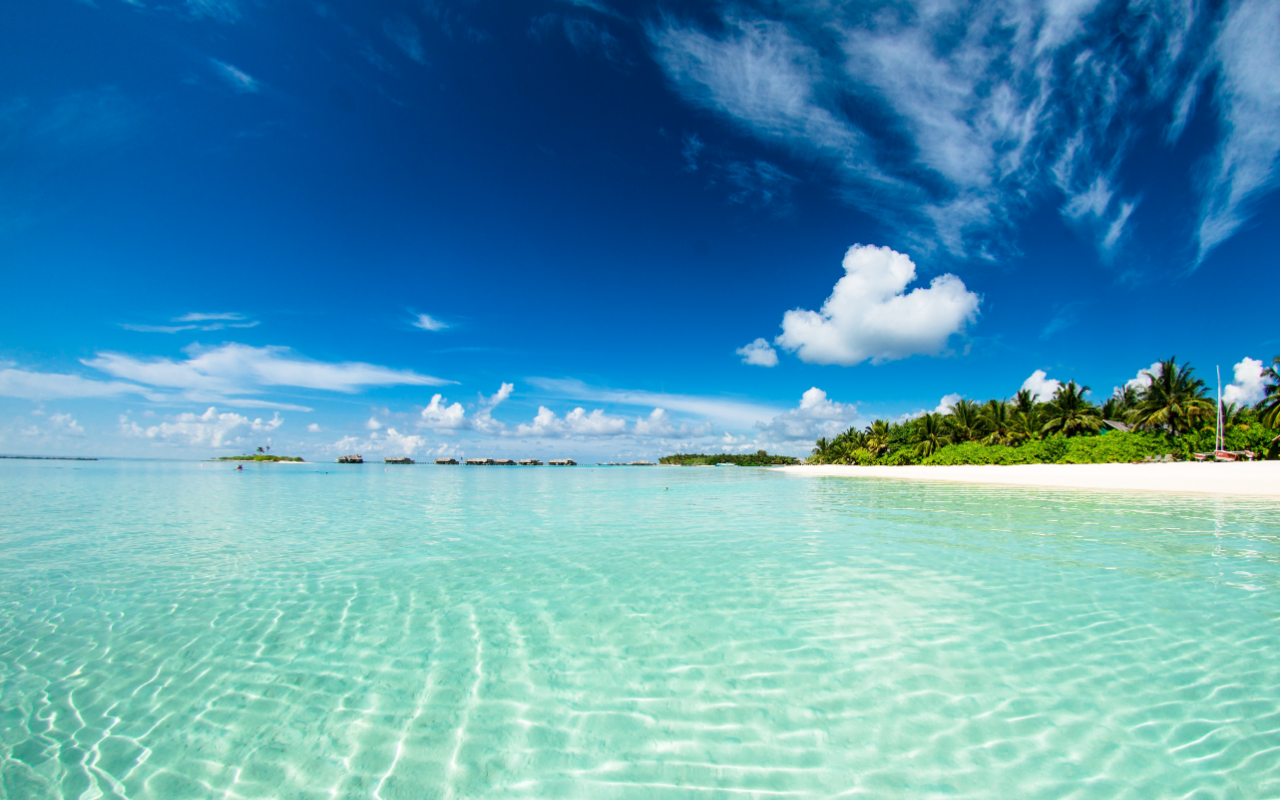
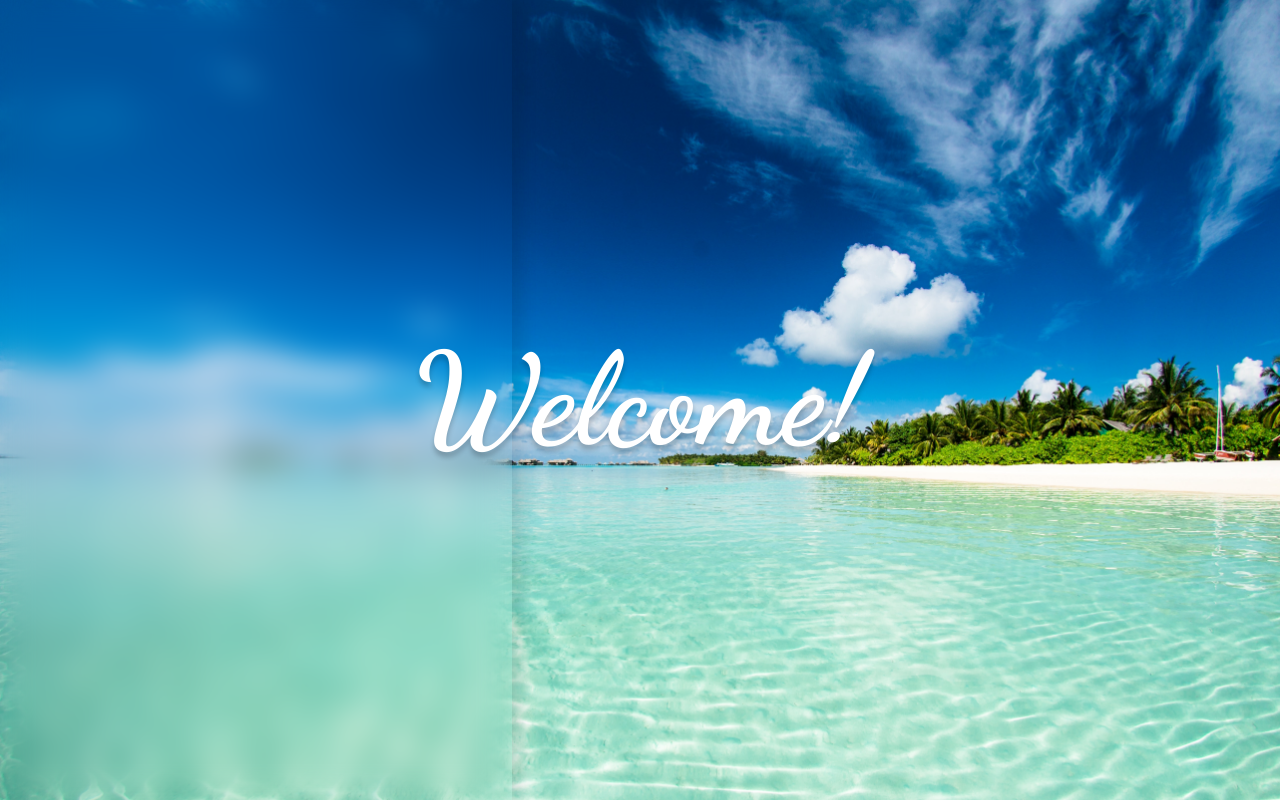
Before and after one commit to ajrfyd/jiny-project, a React (Create React App) app in the folder client/: page / in a window 1280 px wide. Built offline with nearby package versions, Linux system fonts and the light colour scheme.

Commit message:
Update: client Home

```diff
--- a/client/src/App.tsx
+++ b/client/src/App.tsx
@@ -1,11 +1,18 @@
-import React from "react";
 import styled from "styled-components";
+import Glass from "./components/Glass";
+import Header from "./components/Header";
+import Home from './pages/Home';
+import { Routes, Route } from "react-router-dom";
 
 const App = () => {
 
   return (
     <Container>
       <Img src="bg.jpg"/>
+      <Glass />
+      <Routes>
+        <Route path='/' element={<Home />}/>
+      </Routes>
     </Container>
   )
 }
@@ -13,10 +20,13 @@ const App = () => {
 export default App;
 
 const Container = styled.div`
-  font-size: 300px;
   width: 100%;
   min-height: 100vh;
   position: relative;
+  display: flex;
+  justify-content: center;
+  align-items: center;
+  overflow: hidden;
 
   /* background: url('bg.jpg') no-repeat left top;
   background-size: 100vw 100vh; */
--- /dev/null
+++ b/client/src/components/Glass.tsx
@@ -0,0 +1,24 @@
+import styled from "styled-components";
+
+const Glass = () => {
+
+  return (
+    <Container>
+    </Container>
+  )
+}
+
+export default Glass;
+
+const Container = styled.div`
+  position: absolute;
+  top: 0;
+  left: 0;
+  width: 40%;
+  height: 100%;
+  z-index: 1;
+  backdrop-filter: blur(15px);
+  box-shadow: 10px 0 15px rgba(0, 0, 0, .1);
+  transition: .5s;
+  transition-delay: .5s;
+`
--- /dev/null
+++ b/client/src/components/Header.tsx
@@ -0,0 +1,23 @@
+import styled from "styled-components";
+
+const Header = () => {
+
+  return (
+    <Container>
+
+    </Container>
+  )
+}
+
+export default Header;
+
+const Container = styled.header`
+  position: absolute;
+  top: 0;
+  left: 0;
+  width: 100%;
+  padding: 40px 100px;
+  z-index: 100;
+  justify-content: space-between;
+  align-items: center;
+`
--- a/client/src/index.css
+++ b/client/src/index.css
@@ -1,3 +1,5 @@
+@import url('https://fonts.googleapis.com/css2?family=Amatic+SC:wght@400;700&family=Dancing+Script:wght@700&family=Nanum+Myeongjo:wght@400;700&display=swap');
+
 * {
   margin: 0;
   padding: 0;
--- a/client/src/index.tsx
+++ b/client/src/index.tsx
@@ -5,6 +5,7 @@ import App from './App';
 import { Provider } from 'react-redux';
 import { QueryClient, QueryClientProvider } from 'react-query';
 import { ReactQueryDevtools } from 'react-query/devtools';
+import { BrowserRouter } from 'react-router-dom';
 
 const client = new QueryClient();
 
@@ -14,7 +15,9 @@ const root = ReactDOM.createRoot(
 root.render(
   <QueryClientProvider client={client}>
     {/* <Provider store={store}> */}
-      <App />
+      <BrowserRouter>
+        <App />
+      </BrowserRouter>
     {/* </Provider> */}
     <ReactQueryDevtools />
   </QueryClientProvider>
--- /dev/null
+++ b/client/src/pages/Home.tsx
@@ -0,0 +1,31 @@
+import styled from "styled-components";
+
+const Home = () => {
+
+  return (
+    <Container>
+      <h2>
+        Welcome!
+      </h2>
+    </Container>
+  )
+}
+
+export default Home;
+
+const Container = styled.div`
+  position: relative;
+  z-index: 10;
+  text-align: center;
+  transition: .5s;
+  transition-delay: .5s;
+
+  h2 {
+    position: relative;
+    color: #fff;
+    font-size: 10vw;
+    line-height: .55em;
+    text-shadow: 0 5px 5px rgba(0, 0, 0, .2);
+    font-family: 'Dancing Script', cursive;
+  }
+`
```
